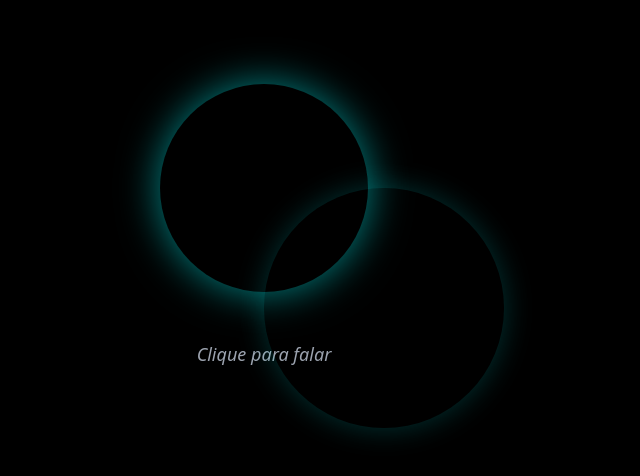
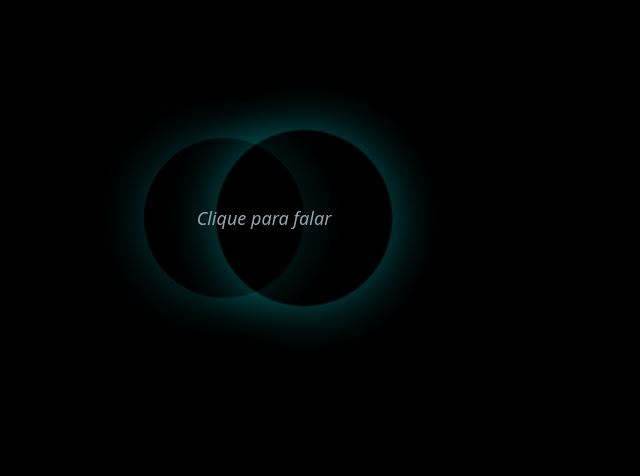
Before and after one commit to riquelima/IAVoiceAsisstance, a React (Vite) app: page / in a window 1280 px wide. Shown: the part 182-658 px from the top of the page, without its empty margins (376-1016 px from the left). Built offline with nearby package versions, Linux system fonts and the light colour scheme.

Commit message:
Add files via upload

```diff
--- a/App.tsx
+++ b/App.tsx
@@ -117,7 +117,7 @@ const App: React.FC = () => {
   const startRecognition = useCallback(() => {
     if (!SpeechRecognition) {
       setStatus(AssistantStatus.ERROR);
-      setStatusText('Reconhecimento de voz não é suportado neste navegador.');
+      setStatusText('Reconhecimento de voz não é suportado.');
       return;
     }
 
@@ -152,7 +152,7 @@ const App: React.FC = () => {
       }
       silenceTimeoutRef.current = setTimeout(() => {
         stopAndProcess();
-      }, 1500); // Increased delay for better experience
+      }, 1500);
     };
 
     recognition.onerror = (event: SpeechRecognitionErrorEvent) => {
@@ -185,7 +185,10 @@ const App: React.FC = () => {
         setStatusText("Clique para falar");
         break;
       case AssistantStatus.LISTENING:
-        // Text is set by onresult
+        // Text is set by onresult, but have a fallback
+        if (!statusText.startsWith(lastTranscriptRef.current)) {
+          setStatusText("Ouvindo...");
+        }
         break;
       case AssistantStatus.PROCESSING:
         setStatusText("Processando...");
@@ -194,7 +197,10 @@ const App: React.FC = () => {
         setStatusText("Respondendo...");
         break;
       case AssistantStatus.ERROR:
-        // Text is set by the error handler
+        // Text is set by the error handler, but have a fallback
+        if (!statusText.startsWith("Erro:")) {
+            setStatusText("Ocorreu um erro");
+        }
         break;
     }
   }, [status]);
@@ -211,56 +217,48 @@ const App: React.FC = () => {
     };
   }, []);
 
-  const getOrbClasses = () => {
-    let base = 'w-52 h-52 rounded-full flex items-center justify-center z-10 transition-all duration-300 ease-in-out';
-    switch (status) {
+  const getCircleClasses = () => {
+    const base = "absolute w-40 h-40 rounded-full bg-black/30";
+    const shadowIdle = "shadow-[0_0_50px_rgba(0,255,255,0.4)]";
+    const shadowListening = "shadow-[0_0_70px_rgba(0,255,255,0.9)]";
+    const shadowPlaying = "shadow-[0_0_60px_rgba(0,255,255,0.7)]";
+    const shadowError = "shadow-[0_0_60px_rgba(255,0,0,0.8)]";
+
+    switch(status) {
         case AssistantStatus.LISTENING:
-        return `${base} bg-gradient-radial from-teal-400 to-cyan-700 shadow-[0_0_50px_#00ffff]`;
-      case AssistantStatus.PLAYING: // No longer rendered, but kept for logic consistency
-        return `${base} bg-gradient-radial from-fuchsia-500 to-purple-800 shadow-[0_0_50px_rgba(255,0,255,0.6)]`;
+            return `${base} animation-vibrate ${shadowListening}`;
+        case AssistantStatus.PROCESSING:
+            return `${base} animation-pulse-fast ${shadowIdle}`;
+        case AssistantStatus.PLAYING:
+            return `${base} animation-glow-cyan ${shadowPlaying}`;
+        case AssistantStatus.ERROR:
+            return `${base} animation-glow-red ${shadowError}`;
+        case AssistantStatus.IDLE:
         default:
-        return `${base} bg-gradient-radial from-cyan-400 to-cyan-800 shadow-[0_0_40px_rgba(0,255,255,0.53)]`;
+            return `${base} animation-pulse ${shadowIdle}`;
     }
-  };
+  }
 
-  const getRingClasses = () => {
-    let base = 'absolute top-1/2 left-1/2 -translate-x-1/2 -translate-y-1/2 w-60 h-60 rounded-full pointer-events-none z-0';
-    switch (status) {
-        case AssistantStatus.LISTENING:
-            return `${base} animation-vibrate shadow-[0_0_30px_rgba(0,255,255,0.34)]`;
-        case AssistantStatus.PLAYING: // No longer rendered
-            return `${base} animation-glow`;
-        default:
-            return `${base} animation-pulse shadow-[0_0_30px_rgba(0,255,255,0.34)]`;
-    }
-  };
-
+  const isClickable = status === AssistantStatus.IDLE || status === AssistantStatus.ERROR || status === AssistantStatus.LISTENING;
 
   return (
     <main className="bg-black text-white font-sans flex flex-col justify-center items-center h-screen m-0 overflow-hidden">
-      {status === AssistantStatus.PLAYING ? (
-        <div className="relative w-[250px] h-40 flex items-center justify-center">
         <div
-            className="absolute left-0 top-0 w-40 h-40 rounded-full bg-black/30 animation-glow-cyan"
-            style={{ animationDuration: '2.4s' }}
+            className={`relative w-60 h-40 flex items-center justify-center ${isClickable ? 'cursor-pointer' : 'cursor-default'}`}
+            onClick={isClickable ? handleOrbClick : undefined}
+            title={isClickable ? "Clique para falar com a IA" : ""}
+        >
+            <div
+                className={getCircleClasses()}
+                style={{ left: 0, top: 0, animationDelay: '0s' }}
             ></div>
             <div
-            className="absolute right-0 top-0 w-40 h-40 rounded-full bg-black/30 animation-glow-cyan"
-            style={{ animationDuration: '2.4s', animationDelay: '-1.2s' }}
+                className={getCircleClasses()}
+                style={{ right: 0, top: 0, animationDelay: '-1s' }}
             ></div>
+            <div className="absolute text-lg text-gray-400 font-light italic pointer-events-none text-center px-4">
+                {statusText}
             </div>
-      ) : (
-        <div
-            className="relative w-60 h-60 flex items-center justify-center cursor-pointer"
-            onClick={handleOrbClick}
-            title="Clique para falar com a IA"
-        >
-            <div id="ring" className={getRingClasses()}></div>
-            <div id="orb" className={getOrbClasses()}></div>
-        </div>
-      )}
-      <div className="mt-8 text-lg text-gray-400 font-light italic min-h-[28px]">
-        {statusText}
         </div>
       <audio ref={beepAudioRef} src="https://cdn.jsdelivr.net/gh/pixelbrackets/g-sounds/sounds/sfx/beep.mp3" preload="auto"></audio>
     </main>
--- a/index.html
+++ b/index.html
@@ -10,32 +10,39 @@
     /* Custom animations to be used with Tailwind classes */
     @keyframes pulse {
       0%, 100% { transform: scale(1); opacity: 0.6; }
-      50% { transform: scale(1.2); opacity: 1; }
+      50% { transform: scale(1.1); opacity: 1; }
+    }
+    @keyframes pulse-fast {
+      0%, 100% { transform: scale(1); opacity: 0.8; }
+      50% { transform: scale(1.15); opacity: 1; }
     }
     @keyframes vibrate {
       0% { transform: scale(1.05); }
       50% { transform: scale(1.15); }
       100% { transform: scale(1.05); }
     }
-    @keyframes glow {
-      from { box-shadow: 0 0 40px #ff00ff88; }
-      to { box-shadow: 0 0 60px #ff00ffcc; }
-    }
     @keyframes glow-cyan {
       from { box-shadow: 0 0 40px #00ffff88; }
       to { box-shadow: 0 0 60px #00ffff; }
     }
+    @keyframes glow-red {
+      from { box-shadow: 0 0 40px #ff000088; }
+      to { box-shadow: 0 0 60px #ff0000cc; }
+    }
     .animation-pulse {
       animation: pulse 2s infinite;
+    }
+    .animation-pulse-fast {
+      animation: pulse-fast 1s infinite;
     }
     .animation-vibrate {
       animation: vibrate 0.4s infinite;
     }
-    .animation-glow {
-      animation: glow 1.2s ease-in-out infinite alternate;
-    }
     .animation-glow-cyan {
       animation: glow-cyan 1.5s ease-in-out infinite alternate;
+    }
+    .animation-glow-red {
+      animation: glow-red 1.2s ease-in-out infinite alternate;
     }
   </style>
 <script type="importmap">
```
Lines whose indentation alone changed are shown as unchanged.
